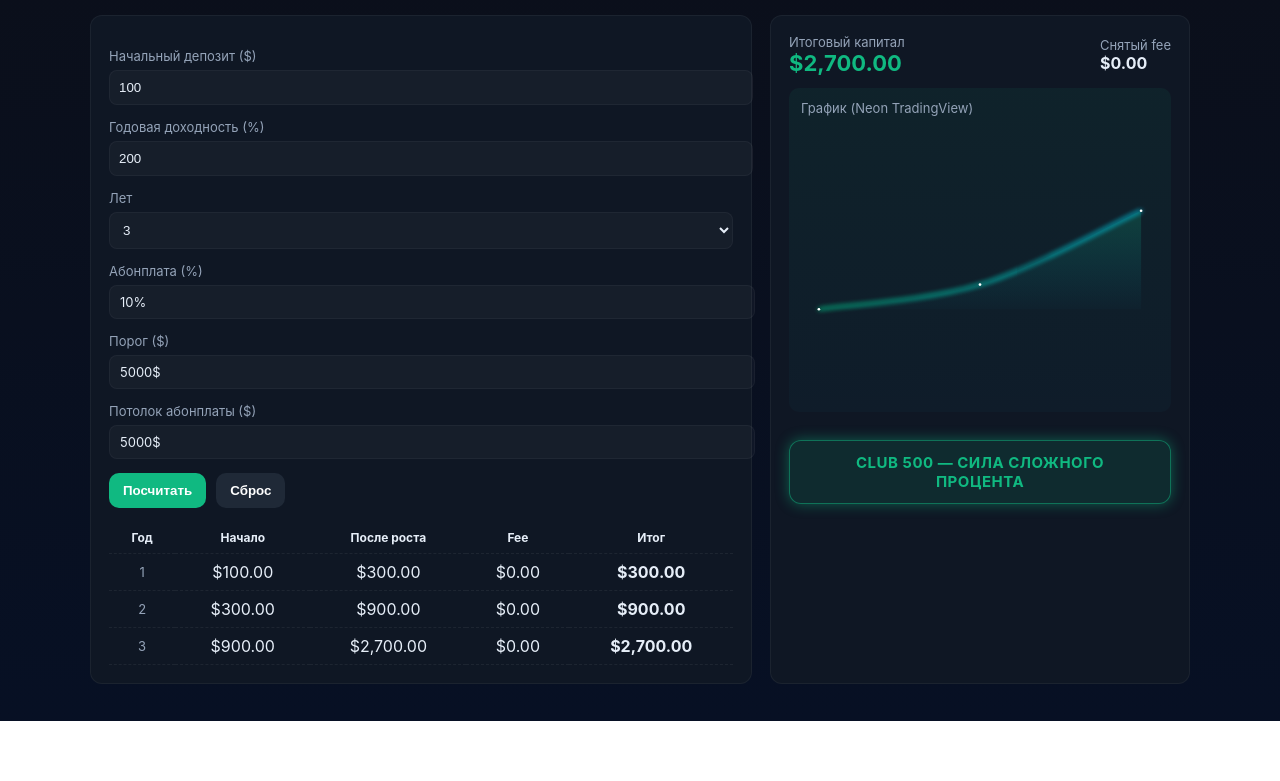
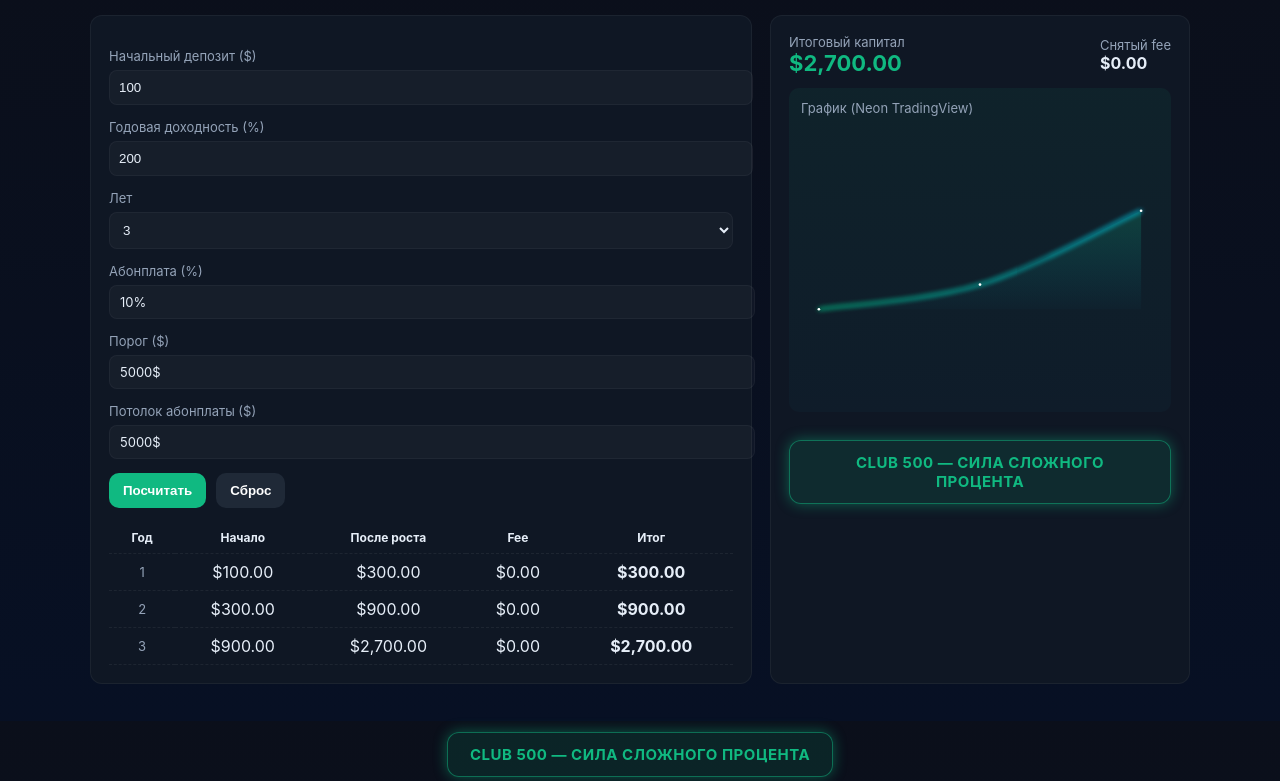
Before and after one commit to crazyga1321/club500-calculator, a plain HTML site: page index.html in a window 1280 px wide. Shown: the part 105-886 px from the top of the page. Before the commit the page ends 826 px from the top, so only its background shows below. Drawn offline with Linux system fonts and the light colour scheme.

Commit message:
Fix HTML encoding issues in index.html

```diff
--- a/index.html
+++ b/index.html
@@ -221,7 +221,13 @@
 </div>
 
 </div>
+<footer style="margin-top:28px;text-align:center">
 
+  <div class="scanBadge">
+    CLUB 500 — сила сложного процента
+  </div>
+
+</footer>
 <script>
 const $ = id => document.getElementById(id);
 const safe = v => { const n=parseFloat(v); return isFinite(n)?n:0; };
```
